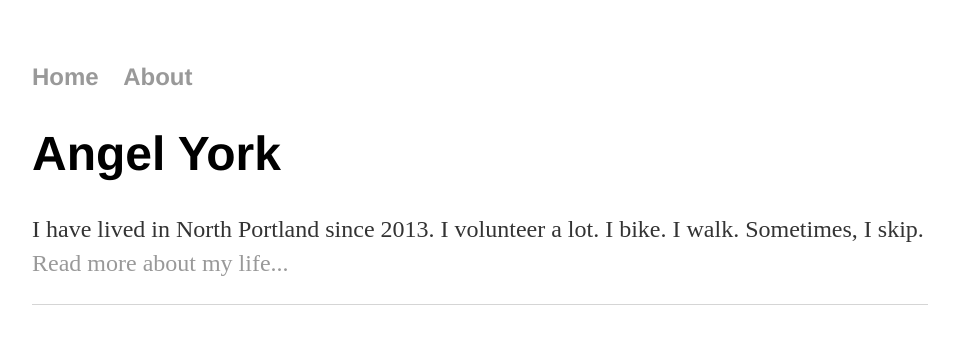
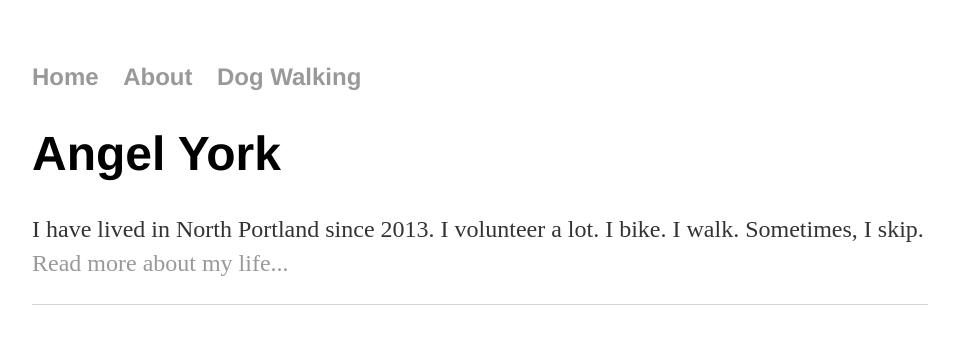
Before and after one commit to aniola/aniola.github.io, a Jekyll site: the page built from index.html, in a window 1280 px wide. Shown: the top 344 px of the page, without its empty margins (160-1113 px from the left). Built offline with Jekyll 4.4.1, drawn with Linux system fonts in a browser that asks for light colours.

Commit message:
un hid dog walking link

```diff
--- a/_layouts/default.html
+++ b/_layouts/default.html
@@ -8,7 +8,7 @@
     		<ul>
         		<li><a href="/">Home</a></li>
 	        	<li><a href="/about">About</a></li>
-        		<!--<li><a href="/dog-walking">Dog Walking</a></li>-->
+        		<li><a href="/dog-walking">Dog Walking</a></li>
         		<!-- <li><a href="/blog">Blog</a></li> -->
     		</ul>
 		</nav>
```
